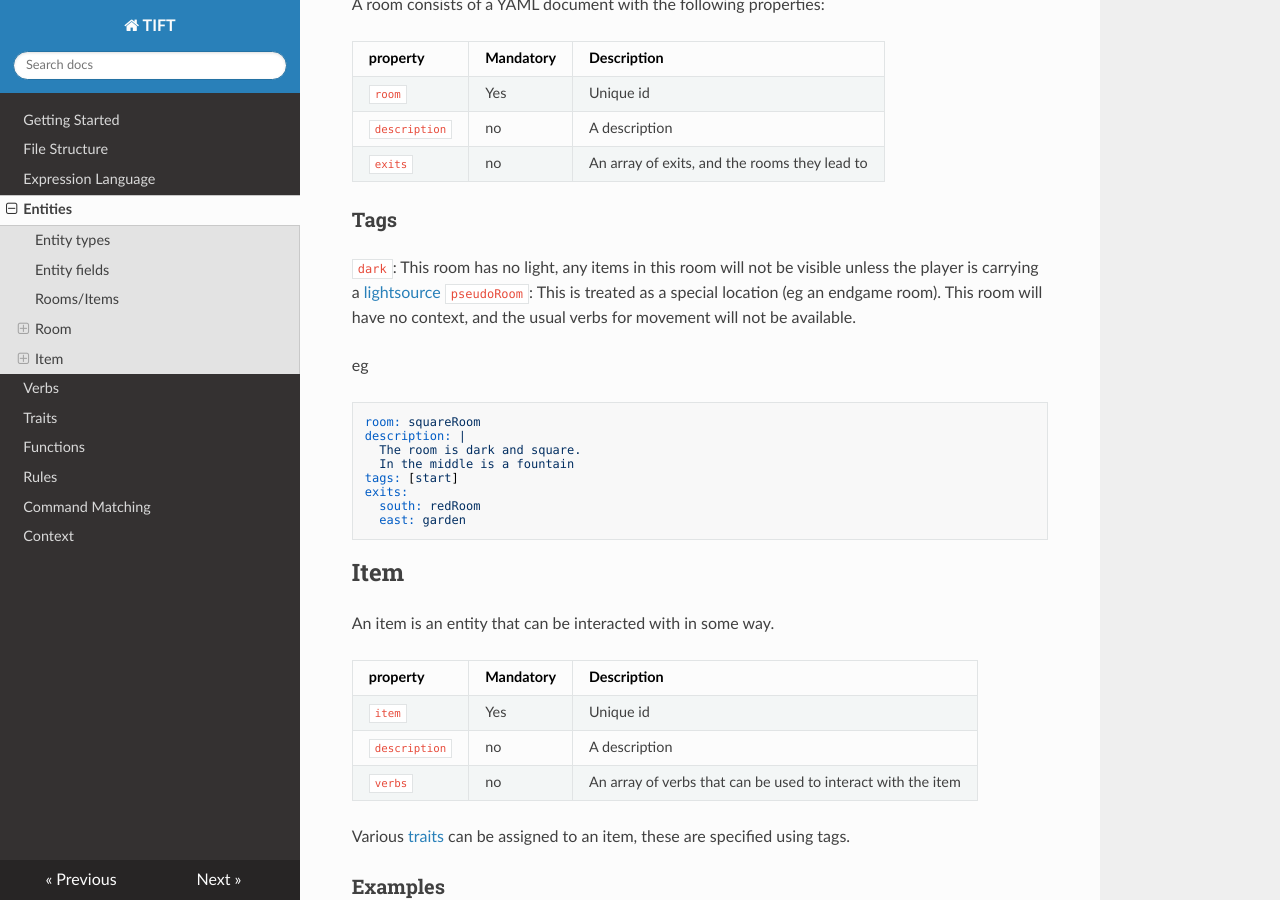
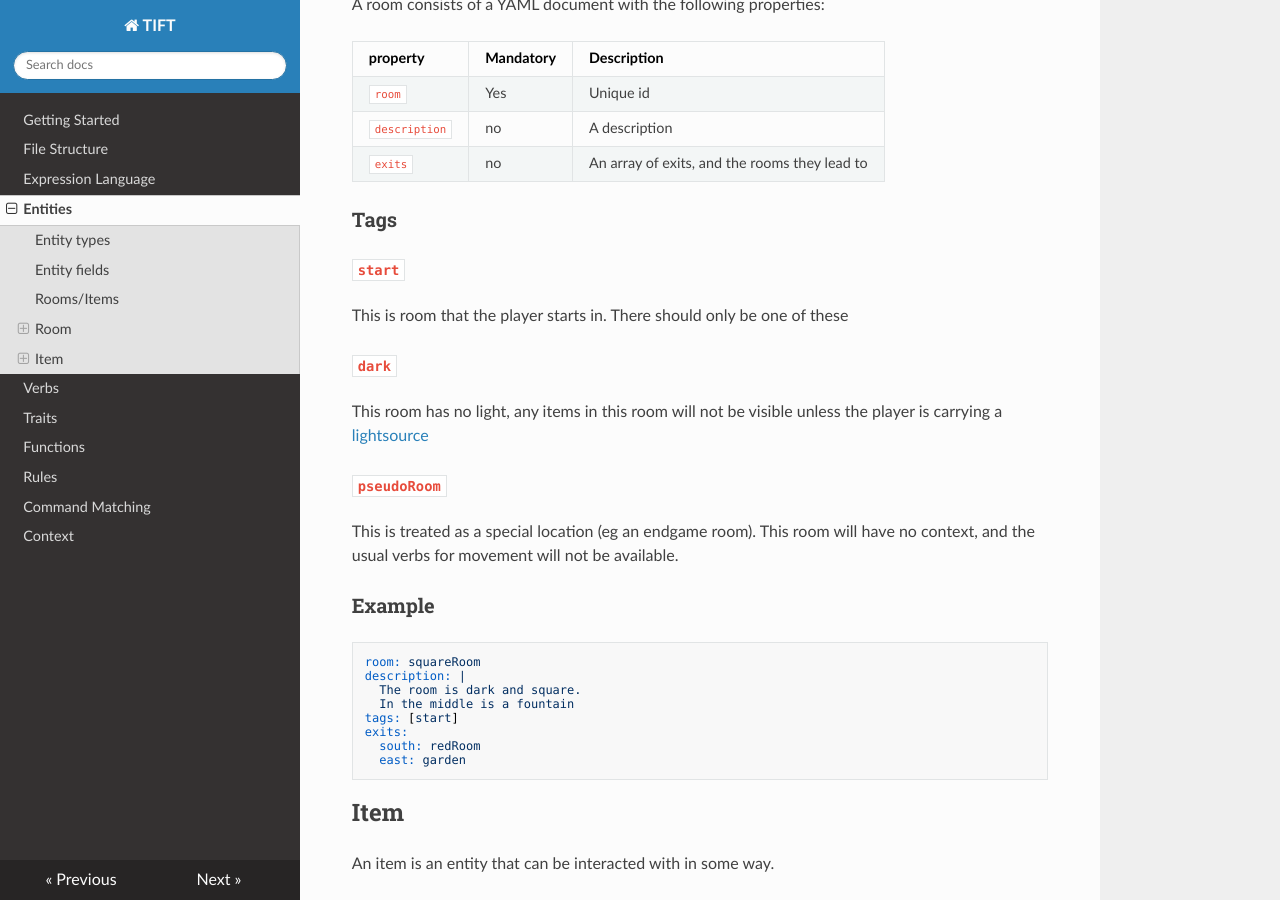
Before and after one commit to tomjefferys/tift, an MkDocs documentation site: the page built from docs/entities.md, in a window 1280 px wide and 900 px high, scrolled down 1171 px. Built offline with MkDocs 1.6.1, drawn with Linux system fonts in a browser that asks for light colours; nearby versions of some CDN libraries.

Commit message:
Add some room tag docs

````diff
--- a/docs/entities.md
+++ b/docs/entities.md
@@ -45,10 +45,16 @@ A room consists of a YAML document with the following properties:
 |`exits`|no|An array of exits, and the rooms they lead to|
 
 ### Tags
-`dark`: This room has no light, any items in this room will not be visible unless the player is carrying a [lightsource](./traits.md#light-sources)
-`pseudoRoom`: This is treated as a special location (eg an endgame room). This room will have no context, and the usual verbs for movement will not be available.
+#### `start`
+This is room that the player starts in.  There should only be one of these
 
-eg
+#### `dark`
+This room has no light, any items in this room will not be visible unless the player is carrying a [lightsource](./traits.md#light-sources)
+
+#### `pseudoRoom`
+This is treated as a special location (eg an endgame room). This room will have no context, and the usual verbs for movement will not be available.
+
+### Example
 ```yaml
 room: squareRoom
 description: |
````
